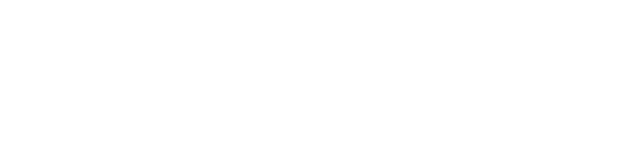
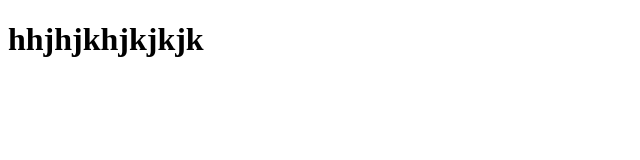
Before and after one commit to SUMANRAJMUGUNTHAN/restuarentmanagement, a plain HTML site: page index.html in a window 1280 px wide. Shown: the whole page, without its empty margins (0-640 px from the left). Drawn offline with Linux system fonts and the light colour scheme.

Commit message:
add some data

```diff
--- a/index.html
+++ b/index.html
@@ -6,6 +6,6 @@
     <title>Document</title>
 </head>
 <body>
-
+    <h1>hhjhjkhjkjkjk</h1>
 </body>
 </html>
```
